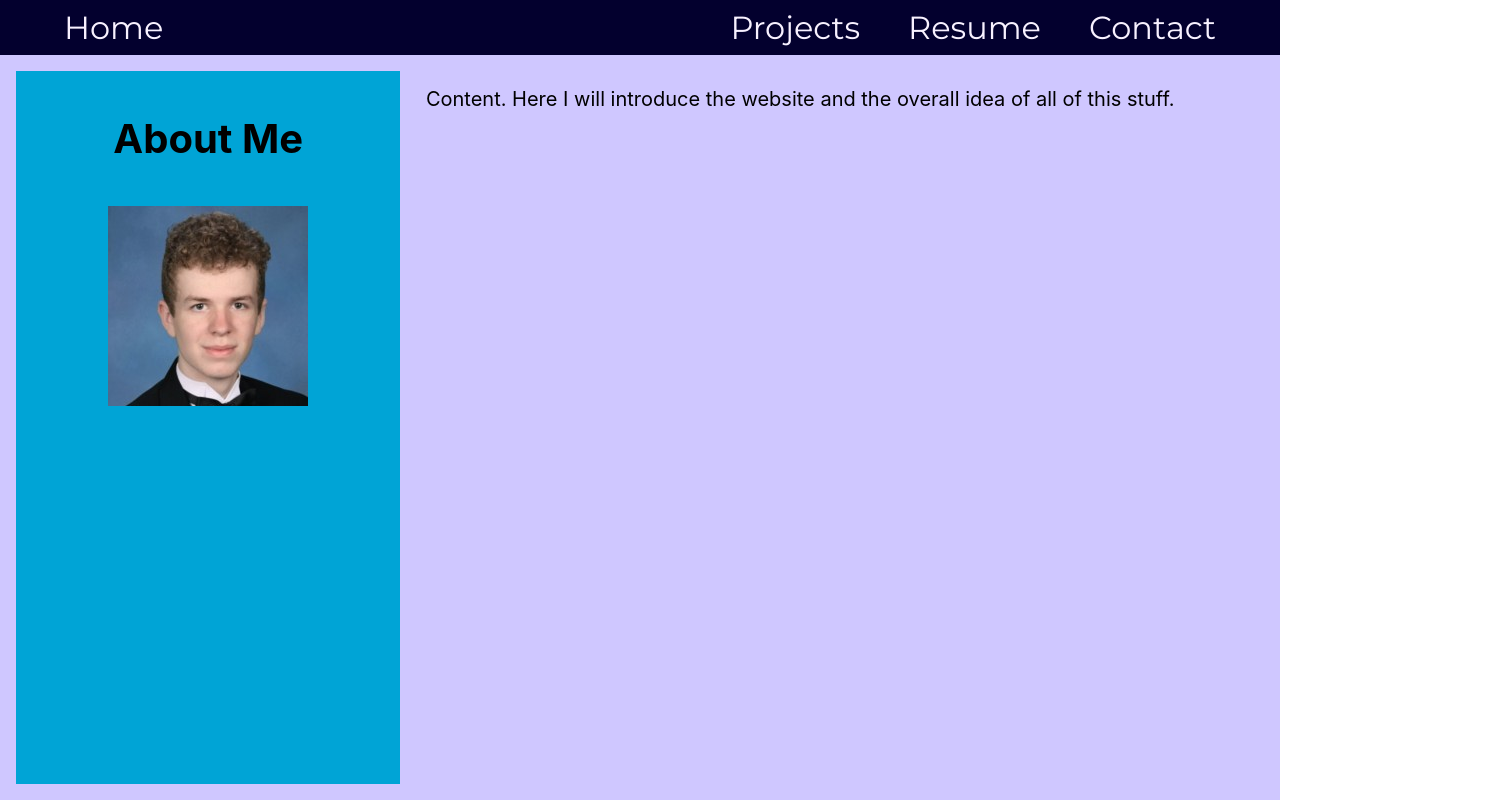
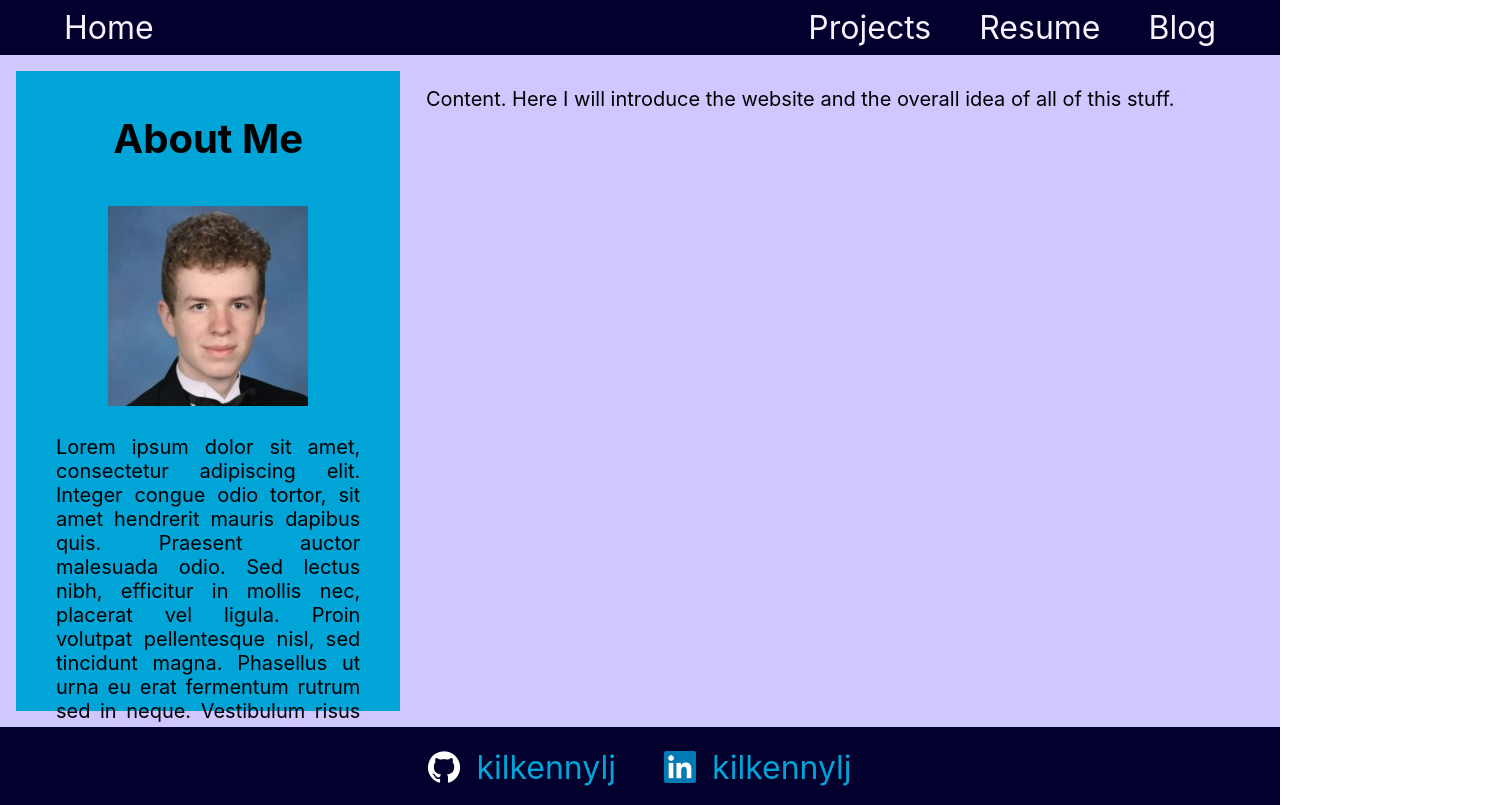
Before and after one commit to kilkennylj/kilkennylj.github.io, a React (Create React App) app: page / in a window 1280 px wide. Shown: the top 805 px of the page, 1494 px wide, since content can reach past the window. Built offline with nearby package versions, Linux system fonts and the light colour scheme.

Commit message:
Added footer with contact info

```diff
--- a/src/App.js
+++ b/src/App.js
@@ -2,6 +2,7 @@ import './App.css';
 
 import HomePage from './pages/HomePage';
 import NavBar from './components/NavBar';
+import Footer from './components/Footer';
 
 import './styles/App.css';
 
@@ -10,6 +11,7 @@ function App() {
     <div className="siteHolder">
         <NavBar />
         <HomePage />
+        <Footer />
     </div>
   );
 }
--- a/src/components/About.jsx
+++ b/src/components/About.jsx
@@ -12,6 +12,9 @@ function About ()
             <div className="aboutImgContainer">
                 <img className="aboutImg" src={liamImage} alt='Liam Kilkenny, creator of this webpage' />
             </div>
+            <div className="aboutContent">
+            Lorem ipsum dolor sit amet, consectetur adipiscing elit. Integer congue odio tortor, sit amet hendrerit mauris dapibus quis. Praesent auctor malesuada odio. Sed lectus nibh, efficitur in mollis nec, placerat vel ligula. Proin volutpat pellentesque nisl, sed tincidunt magna. Phasellus ut urna eu erat fermentum rutrum sed in neque. Vestibulum risus ex, varius vel viverra sit amet, sagittis ornare sem. Nunc quis laoreet mi, id ultricies sem. Donec tincidunt arcu sed eros maximus finibus. Nulla posuere ornare porta. In tristique nisi sit amet nisi tincidunt hendrerit. Aenean pulvinar accumsan magna.
+            </div>
         </div>
     );
 }
--- /dev/null
+++ b/src/components/Footer.jsx
@@ -0,0 +1,22 @@
+import React from 'react';
+
+import "../styles/Footer.css"
+
+import githubLogo from "../images/githubLogo.png";
+import linkedInLogo from "../images/linkedInLogo.png";
+
+const Footer = () =>
+{
+    return(
+        <div className="footerContainer">
+            <div className="contactInfo">
+                <ul>
+                    <li><img src={githubLogo} alt='GitHub' /> <a href='https://github.com/kilkennylj/'>kilkennylj</a></li>
+                    <li><img src={linkedInLogo} alt='LinkedIn' /><a href='https://www.linkedin.com/in/kilkennylj/'>kilkennylj</a></li>
+                </ul>
+            </div>
+        </div>
+    );
+}
+
+export default Footer;
--- a/src/components/NavBar.jsx
+++ b/src/components/NavBar.jsx
@@ -20,7 +20,7 @@ const NavBar = () =>
                     <a href="/resume">Resume</a>
                 </li>
                 <li>
-                    <a href="/contact">Contact</a>
+                    <a href="/blog">Blog</a>
                 </li>
             </ul>
         </div>
--- /dev/null
+++ b/src/styles/Footer.css
@@ -0,0 +1,54 @@
+@font-face
+{
+    font-family: "Montserrat";
+    src: url("../../public/fonts/Montserrat-VariableFont_wght.ttf") format("truetype");
+}
+
+.footerContainer
+{
+    display: flex;
+    flex-direction: row;
+    background: #03002E;
+    justify-content: center;
+    align-items: center;
+    font-size: 2rem;
+    height: 10vh;
+    color: #F8F1FF;
+}
+
+.contactInfo
+{
+    display: flex;
+    padding: 1vh 5vw;
+    height: 40%;
+}
+
+img
+{
+    height: 100%;
+    object-fit: contain;
+}
+
+ul
+{
+    padding: 0;
+    margin: 0;
+    list-style: none;
+    display: flex;
+    justify-content: center;
+    gap: 3rem;
+}
+
+a
+{
+    color: #00A4D6;
+    text-decoration: none;
+}
+
+li
+{
+    display: flex;
+    align-items: center;
+    justify-content: center;
+    gap: 1rem;
+}
--- a/src/styles/HomePage.css
+++ b/src/styles/HomePage.css
@@ -1,4 +1,5 @@
-@font-face {
+@font-face
+{
   font-family: "Roboto";
   src: url("../../public/fonts/Roboto-Regular.ttf") format("truetype");
 }
@@ -6,7 +7,7 @@
 .homeContainer
 {
     display: flex;
-    height: 95vh;
+    height: 80vh;
     background: #CFC7FF;
     flex-direction: row;
     max-width: 100vw;
@@ -22,7 +23,6 @@
     width: 30vw;
     padding: 1rem;
     text-align: center;
-    align-items: center;
 }
 
 .aboutImgContainer
@@ -41,6 +41,13 @@
     object-fit: contain;
 }
 
+.aboutContent
+{
+    text-align: justify;
+    text-justify: inter-word;
+    padding: 1.5rem;
+}
+
 .homeContent
 {
     display: flex;
--- a/src/styles/NavBar.css
+++ b/src/styles/NavBar.css
@@ -1,4 +1,5 @@
-@font-face {
+@font-face
+{
   font-family: "Montserrat";
   src: url("../../public/fonts/Montserrat-VariableFont_wght.ttf") format("truetype");
 }
@@ -11,6 +12,7 @@
     justify-content: space-between;
     align-items: center;
     font-size: 2rem;
+    height: 10vh;
 }
 
 .navBarContainer a
@@ -23,7 +25,6 @@
 {
     display: flex;
     color: #F8F1FF;
-    font-family: "Montserrat";
     padding-top: 1vh;
     padding-left: 5vw;
     padding-bottom: 1vh;
@@ -38,7 +39,6 @@ a:hover
 {
     display: flex;
     color: #F8F1FF;
-    font-family: "Montserrat";
     justify-content: space;
     padding-top: 1vh;
     padding-right: 5vw;
```
Also changed, not shown: src/images/githubLogo.png (added), src/images/linkedInLogo.png (added).
